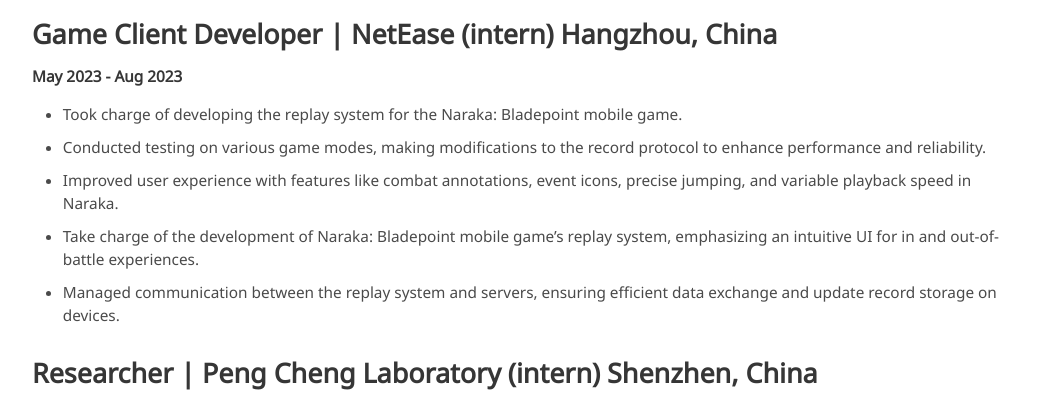
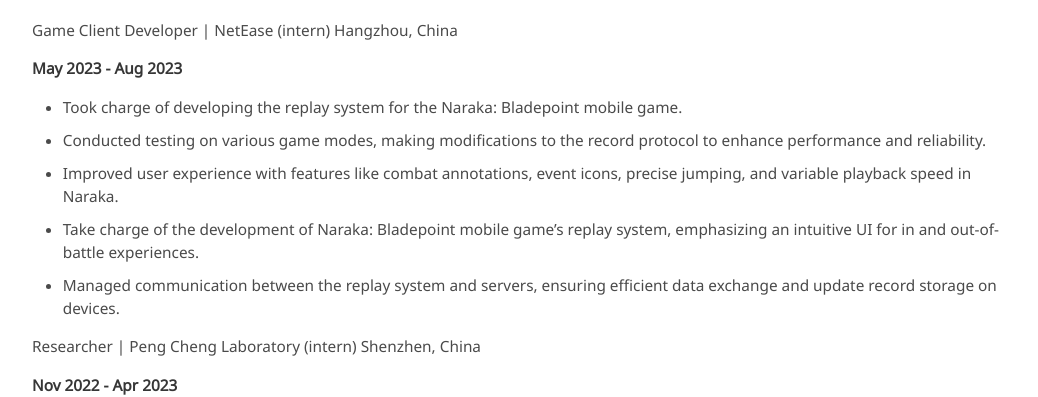
Before and after one commit to Yanggoo/Yanggoo.github.io, a plain HTML site: page index.html in a window 1280 px wide. Shown: the part 412-809 px from the top of the page, without its empty margins (116-1154 px from the left). Drawn offline with nearby package versions, Linux system fonts and the light colour scheme; some icons are missing; a web font is replaced by a local one.

Commit message:
Update index.html

```diff
--- a/index.html
+++ b/index.html
@@ -81,10 +81,6 @@
             padding: 20px;
         }
 
-        h2 {
-            margin-bottom: 15px;
-        }
-
         p {
             margin-bottom: 15px;
         }
@@ -146,7 +142,7 @@
 
   <div class="content">
     <!-- 'content' class styles the text content -->
-    <h2>Game Client Developer | NetEase (intern) Hangzhou, China</h2>
+    <p>Game Client Developer | NetEase (intern) Hangzhou, China<p>
     <p><strong>May 2023 - Aug 2023</strong></p>
 
     <ul>
@@ -157,7 +153,7 @@
         <li>Managed communication between the replay system and servers, ensuring efficient data exchange and update record storage on devices.</li>
     </ul>
 
-    <h2>Researcher | Peng Cheng Laboratory (intern) Shenzhen, China</h2>
+    <p>Researcher | Peng Cheng Laboratory (intern) Shenzhen, China<p>
     <p><strong>Nov 2022 - Apr 2023</strong></p>
 
     <ul>
```
